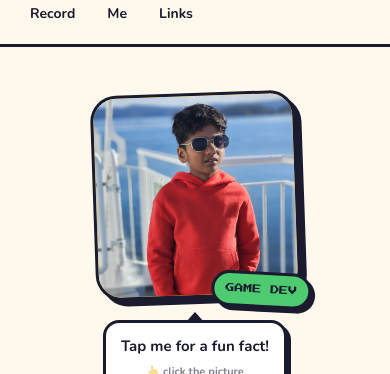
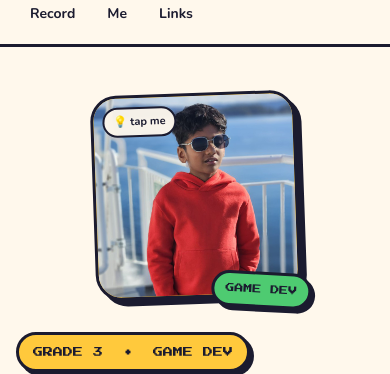
Before and after one commit to nirthicm/nirthicm.github.io, a plain HTML site: page index.html in a window 390 px wide. Shown: the part 61-435 px from the top of the page. Drawn offline with nearby package versions, Linux system fonts and the light colour scheme.

Commit message:
Move the fun fact inside the photo to save mobile space
Co-Authored-By: Claude Opus 5 <noreply@anthropic.com>
Claude-Session: https://claude.ai/code/session_01UYJtonRfCCQLcyGQFYYST6

```diff
--- a/index.html
+++ b/index.html
@@ -127,7 +127,7 @@
     position:absolute;bottom:-15px;right:-13px;
     font-family:'Press Start 2P',monospace;font-size:9px;
     background:var(--green);border:var(--b);border-radius:999px;padding:8px 11px;
-    box-shadow:var(--pop-sm);transform:rotate(5deg);white-space:nowrap;
+    box-shadow:var(--pop-sm);transform:rotate(5deg);white-space:nowrap;z-index:3;
   }
   .bounce{animation:bounce .5s ease;}
   @keyframes bounce{
@@ -136,17 +136,25 @@
     60%{transform:translateY(0) rotate(3deg)}
     100%{transform:translateY(0) rotate(-2deg)}
   }
-  .bubble{
-    background:#fff;border:var(--b);border-radius:16px;box-shadow:var(--pop-sm);
-    padding:11px 15px;font-weight:700;font-size:15px;text-align:center;
-    max-width:260px;position:relative;
+  .hint{
+    position:absolute;top:9px;left:9px;z-index:2;
+    background:rgba(255,248,236,.94);border:2px solid var(--ink);
+    border-radius:999px;padding:4px 9px;
+    font-size:11px;font-weight:700;white-space:nowrap;
+    transition:opacity .2s ease;
   }
-  .bubble:after{
-    content:"";position:absolute;top:-11px;left:50%;transform:translateX(-50%);
-    width:0;height:0;border-left:10px solid transparent;border-right:10px solid transparent;
-    border-bottom:11px solid var(--ink);
+  #avatar.opened .hint{opacity:0;pointer-events:none;}
+  .fact{
+    position:absolute;left:0;right:0;bottom:0;z-index:2;
+    background:rgba(255,248,236,.96);
+    border-top:3px solid var(--ink);
+    border-radius:0 0 23px 23px;
+    padding:10px 12px;font-size:13px;font-weight:700;
+    line-height:1.35;text-align:center;
+    opacity:0;transform:translateY(100%);
+    transition:opacity .2s ease, transform .2s ease;
   }
-  .bubble small{display:block;font-weight:700;font-size:11px;opacity:.55;margin-top:5px;}
+  #avatar.opened .fact{opacity:1;transform:translateY(0);}
 
   /* ---------- sections ---------- */
   section{margin-top:64px;}
@@ -320,10 +328,8 @@
         <div id="avatar" tabindex="0" role="button" aria-label="Photo of Nirthic. Press for a fun fact.">
           <img src="nirthic.jpg" width="720" height="720" alt="Nirthic Madhan, Grade 3 game developer, in a red hoodie and sunglasses">
           <span class="sticker">GAME DEV</span>
-        </div>
-        <div class="bubble" id="bubble">
-          Tap me for a fun fact!
-          <small>👆 click the picture</small>
+          <span class="hint">💡 tap me</span>
+          <span class="fact" id="fact" aria-live="polite"></span>
         </div>
       </div>
     </div>
@@ -619,23 +625,23 @@
 <script>
 (function(){
   var facts = [
-    ["My first ever Scratch project was a cat walking across the screen.", "and that was it, I was hooked"],
-    ["Whack a Mole is my most popular game so far.", "go on, try to beat it"],
-    ["I am in Grade 3 and I have been coding for 2 years.", "that is a quarter of my life"],
-    ["My big sister taught me Scratch.", "best sister ever"],
-    ["I made my world record attempt at UBC!", "now we send in the proof"],
-    ["I code the micro:bit in MakeCode and the lights really light up.", "real hardware is the best"],
-    ["I keep my bigger projects on GitHub.", "so I can improve them later"],
-    ["I play chess to practise thinking ahead.", "same skill as planning a game"],
-    ["I make tutorials so you can build games too.", "come and learn with me"]
+    "I made my world record attempt at UBC!",
+    "My first Scratch project was a cat walking across the screen.",
+    "Whack a Mole is my most popular game.",
+    "My big sister taught me Scratch.",
+    "I have been coding for 2 years.",
+    "I code the micro:bit and the lights really light up.",
+    "Chess helps me think three moves ahead.",
+    "I make tutorials so you can build games too."
   ];
   var i = -1;
   var av = document.getElementById('avatar');
-  var bub = document.getElementById('bubble');
+  var fact = document.getElementById('fact');
 
   function nextFact(){
     i = (i + 1) % facts.length;
-    bub.innerHTML = facts[i][0] + '<small>' + facts[i][1] + '</small>';
+    fact.textContent = facts[i];
+    av.classList.add('opened');
     av.classList.remove('bounce');
     void av.offsetWidth;
     av.classList.add('bounce');
```
